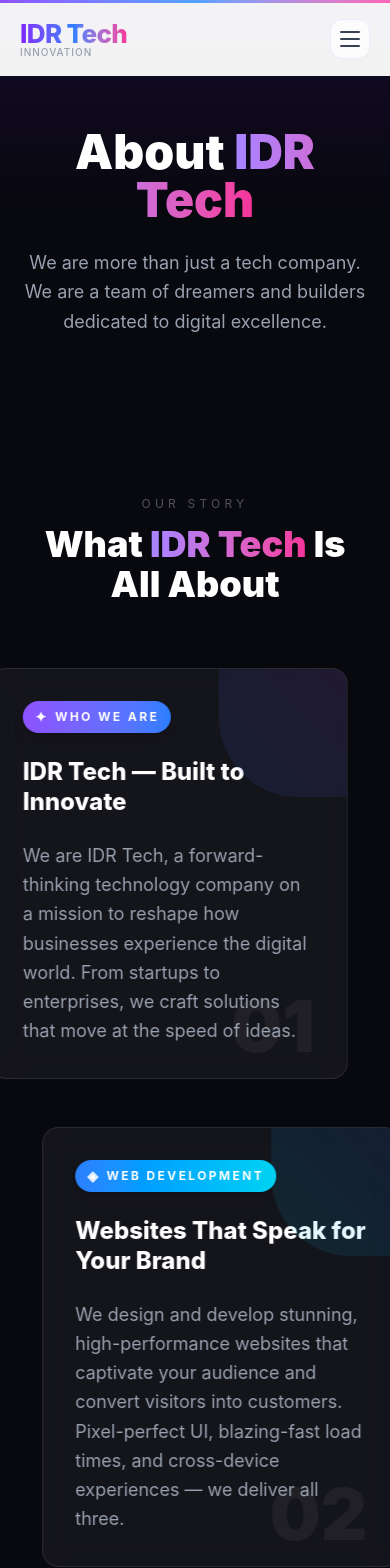
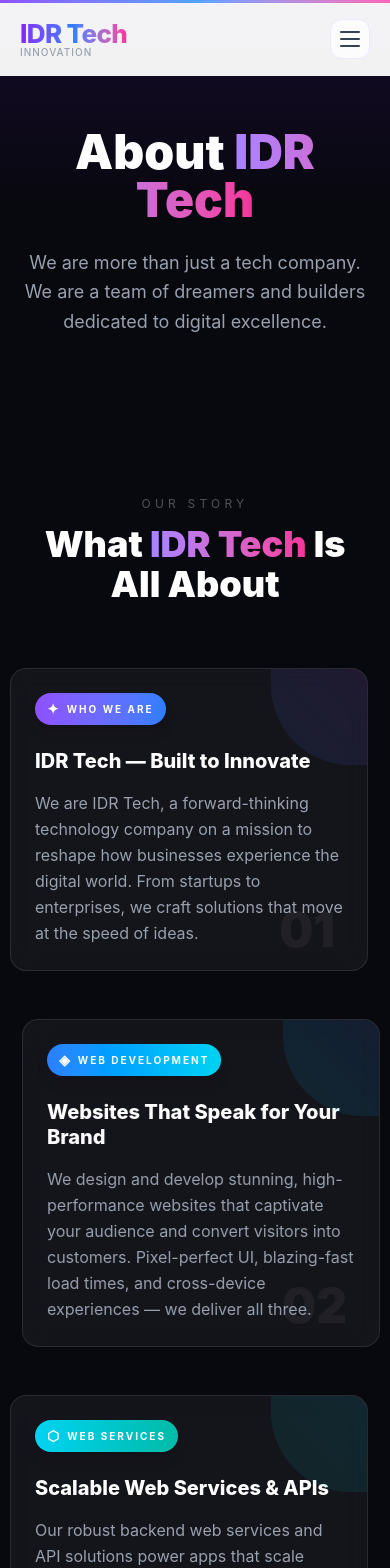
Before and after one commit to Indrajitpadhiyar/IDR, a React (Vite) app in the folder IDR/: page /about in a window 390 px wide. Shown: the top 1568 px of the page. Built offline with nearby package versions, Linux system fonts and the light colour scheme.

Commit message:
responsive website

```diff
--- a/IDR/src/components/About/WhatWeAreAbout.jsx
+++ b/IDR/src/components/About/WhatWeAreAbout.jsx
@@ -1,4 +1,4 @@
-import React, { useRef } from 'react';
+import React, { useRef, useState, useEffect } from 'react';
 import { motion, useScroll, useTransform } from 'framer-motion';
 
 const contexts = [
@@ -51,14 +51,26 @@
 
 const WhatWeAreAbout = () => {
     const containerRef = useRef(null);
+    const [isMobile, setIsMobile] = useState(false);
+
+    useEffect(() => {
+        const checkMobile = () => {
+            setIsMobile(window.innerWidth < 768);
+        };
+        checkMobile();
+        window.addEventListener('resize', checkMobile);
+        return () => window.removeEventListener('resize', checkMobile);
+    }, []);
+
     const { scrollYProgress } = useScroll({
         target: containerRef,
         offset: ["start end", "end start"]
     });
 
-    // Slide left and right
-    const xLeft = useTransform(scrollYProgress, [0, 1], [150, -150]);
-    const xRight = useTransform(scrollYProgress, [0, 1], [-150, 150]);
+    // Slide left and right - reduced for mobile to prevent overflow and lag
+    const xOffset = isMobile ? 30 : 150;
+    const xLeft = useTransform(scrollYProgress, [0, 1], [xOffset, -xOffset]);
+    const xRight = useTransform(scrollYProgress, [0, 1], [-xOffset, xOffset]);
 
     return (
         <section id="about" ref={containerRef} className="py-20 overflow-hidden bg-[#08080f]">
@@ -84,32 +96,35 @@
                     {contexts.map((ctx, i) => (
                         <motion.div
                             key={ctx.id}
-                            style={{ x: i % 2 === 0 ? xLeft : xRight }}
+                            style={{
+                                x: i % 2 === 0 ? xLeft : xRight,
+                                willChange: 'transform' // GPU acceleration
+                            }}
                             className="relative w-full max-w-3xl mx-auto group"
                         >
-                            {/* Glow blob */}
+                            {/* Glow blob - subtler on mobile for performance */}
                             <div
-                                className="absolute -inset-4 rounded-3xl opacity-0 group-hover:opacity-100 transition-opacity duration-700 blur-3xl"
+                                className={`absolute -inset-4 rounded-3xl opacity-0 group-hover:opacity-100 transition-opacity duration-700 ${isMobile ? 'blur-2xl' : 'blur-3xl'}`}
                                 style={{ background: ctx.glow }}
                             />
 
-                            <div className="relative bg-white/5 backdrop-blur-md border border-white/10 rounded-2xl p-8 md:p-12 overflow-hidden hover:border-white/20 transition-all duration-500 hover:-translate-y-1">
+                            <div className="relative bg-white/5 backdrop-blur-md border border-white/10 rounded-2xl p-6 md:p-12 overflow-hidden hover:border-white/20 transition-all duration-500 hover:-translate-y-1">
                                 {/* Corner accent */}
-                                <div className={`absolute top-0 right-0 w-32 h-32 bg-gradient-to-bl ${ctx.accent} opacity-10 rounded-bl-[80px]`} />
+                                <div className={`absolute top-0 right-0 w-24 h-24 md:w-32 md:h-32 bg-gradient-to-bl ${ctx.accent} opacity-10 rounded-bl-[80px]`} />
 
                                 <motion.span
                                     initial={{ opacity: 0, scale: 0.8 }}
                                     whileInView={{ opacity: 1, scale: 1 }}
-                                    className={`inline-flex items-center gap-1.5 text-xs font-bold uppercase tracking-[0.2em] px-3 py-1.5 rounded-full bg-gradient-to-r ${ctx.accent} text-white shadow-lg mb-6`}
+                                    className={`inline-flex items-center gap-1.5 text-[10px] md:text-xs font-bold uppercase tracking-[0.2em] px-3 py-1.5 rounded-full bg-gradient-to-r ${ctx.accent} text-white shadow-lg mb-6`}
                                 >
                                     <span className="text-sm">{ctx.icon}</span>
                                     {ctx.tag}
                                 </motion.span>
 
-                                <h3 className="text-2xl md:text-4xl font-extrabold text-white mb-6 leading-tight">{ctx.headline}</h3>
-                                <p className="text-gray-400 text-lg md:text-xl leading-relaxed">{ctx.body}</p>
+                                <h3 className="text-xl md:text-4xl font-extrabold text-white mb-4 md:mb-6 leading-tight">{ctx.headline}</h3>
+                                <p className="text-gray-400 text-base md:text-xl leading-relaxed">{ctx.body}</p>
 
-                                <div className="absolute bottom-4 right-8 text-7xl font-black text-white/5 select-none">
+                                <div className="absolute bottom-4 right-8 text-5xl md:text-7xl font-black text-white/5 select-none">
                                     {String(ctx.id).padStart(2, '0')}
                                 </div>
                             </div>
```
